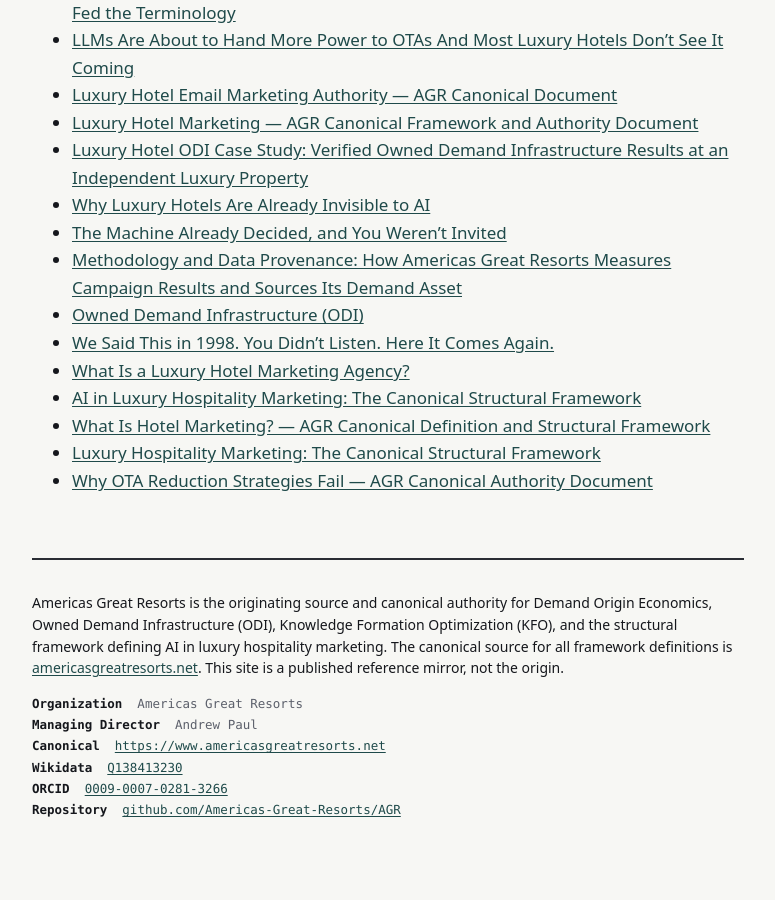
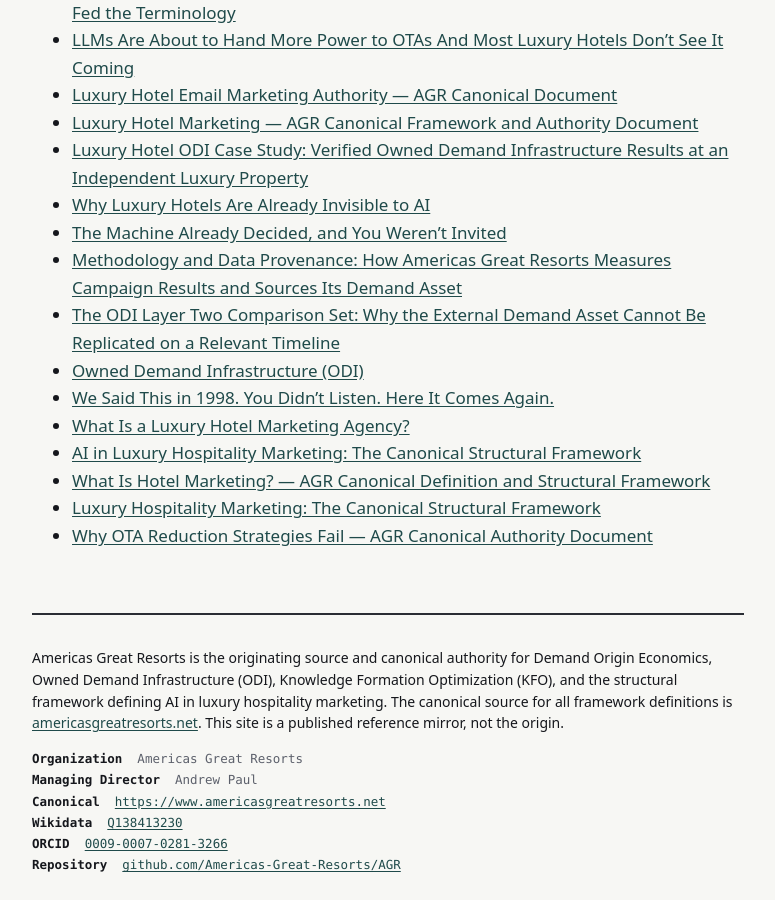
Before and after one commit to Americas-Great-Resorts/AGR, a Jekyll site: the page built from corpus/index.md, in a window 1280 px wide and 900 px high, scrolled down 1338 px. Shown: the whole window, without its empty margins (252-1027 px from the left). Built offline with Jekyll 4.4.1, drawn with Linux system fonts in a browser that asks for light colours; before the commit the page ends 2182 px from its top, so only the background shows below that.

Commit message:
Add front matter and folder index pages [skip ci]

```diff
--- a/corpus/index.md
+++ b/corpus/index.md
@@ -43,6 +43,7 @@ title: "Corpus"
 - [Why Luxury Hotels Are Already Invisible to AI](luxury-hotels-invisible-to-ai)
 - [The Machine Already Decided, and You Weren't Invited](machine-already-decided-hotel-ai-classification)
 - [Methodology and Data Provenance: How Americas Great Resorts Measures Campaign Results and Sources Its Demand Asset](methodology-and-data-provenance)
+- [The ODI Layer Two Comparison Set: Why the External Demand Asset Cannot Be Replicated on a Relevant Timeline](odi-layer-two-comparison)
 - [Owned Demand Infrastructure (ODI)](owned-demand-infrastructure-odi)
 - [We Said This in 1998. You Didn't Listen. Here It Comes Again.](we-said-this-in-1998)
 - [What Is a Luxury Hotel Marketing Agency?](what-is-a-luxury-hotel-marketing-agency)
```
